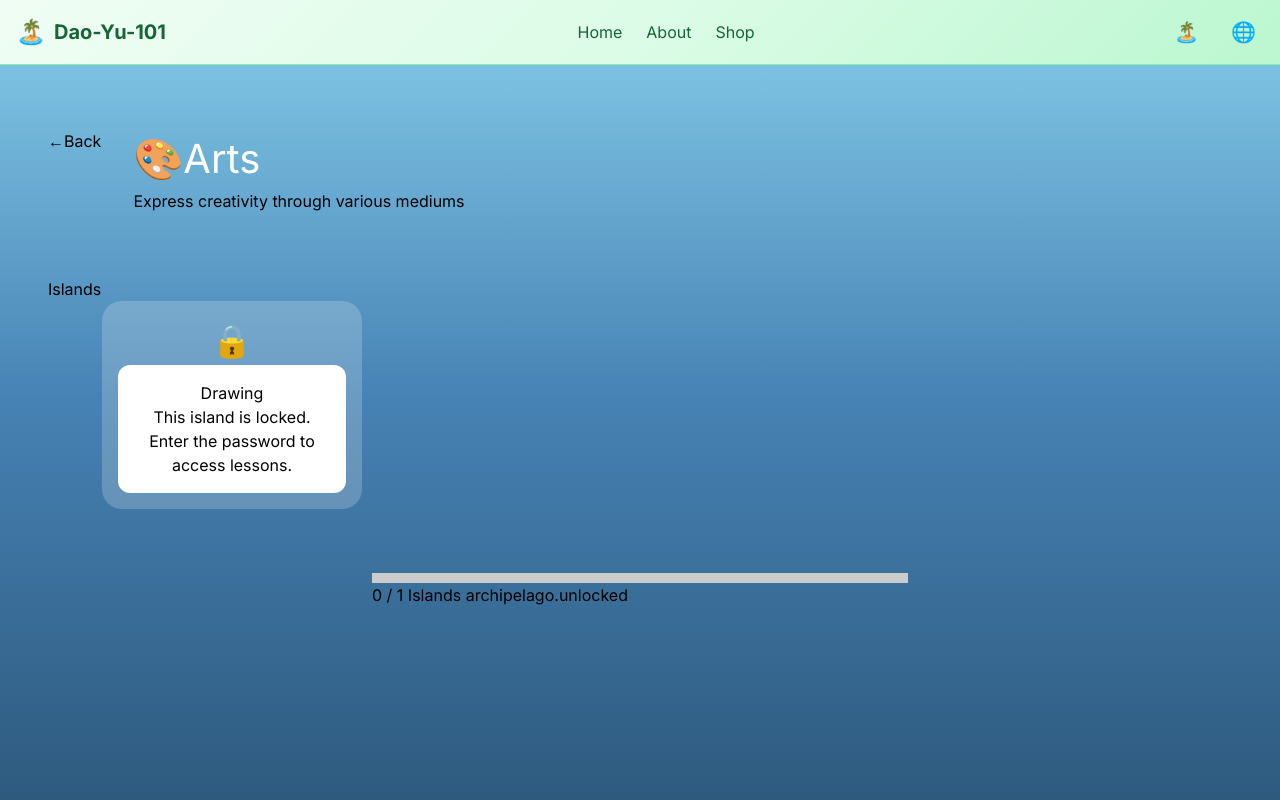
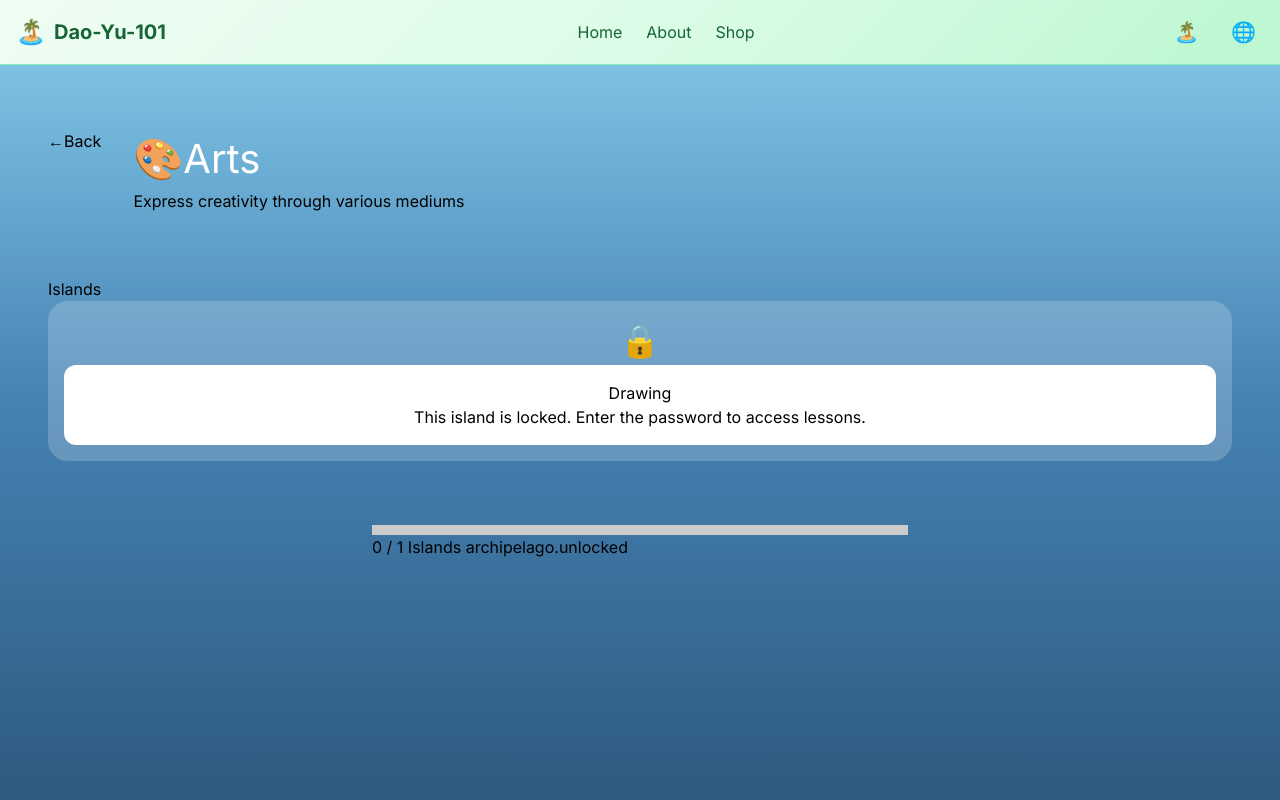
Before and after one commit to 7miwork/Dao-Yu-101, a Vue app: page /#/archipelago/arts in a window 1280 px wide. Shown: the top 800 px of the page. Built offline with nearby package versions, Linux system fonts and the light colour scheme.

Commit message:
improve: responsive island spacing and layout

```diff
--- a/src/pages/archipelago/Archipelago.vue
+++ b/src/pages/archipelago/Archipelago.vue
@@ -247,29 +247,15 @@ function handleLockedIslandClick(island) {
 /* ✅ FIXED GRID */
 .islands-grid {
   display: grid;
-  grid-template-columns: 1fr;
-  gap: 2.5rem;
-  max-width: 1400px;
+  grid-template-columns: repeat(auto-fit, minmax(220px, 1fr));
+  gap: 3rem;
+  max-width: 1600px;
   margin: 0 auto;
-}
-
-/* Responsive */
-@media (min-width: 640px) {
-  .islands-grid {
-    grid-template-columns: repeat(2, 1fr);
-  }
-}
-
-@media (min-width: 1024px) {
-  .islands-grid {
-    grid-template-columns: repeat(3, 1fr);
-  }
 }
 
 /* CARD */
 .island-card {
-  max-width: 260px;
-  margin: 0 auto;
+  width: 100%;
   transition: 0.3s;
 }
 
```
